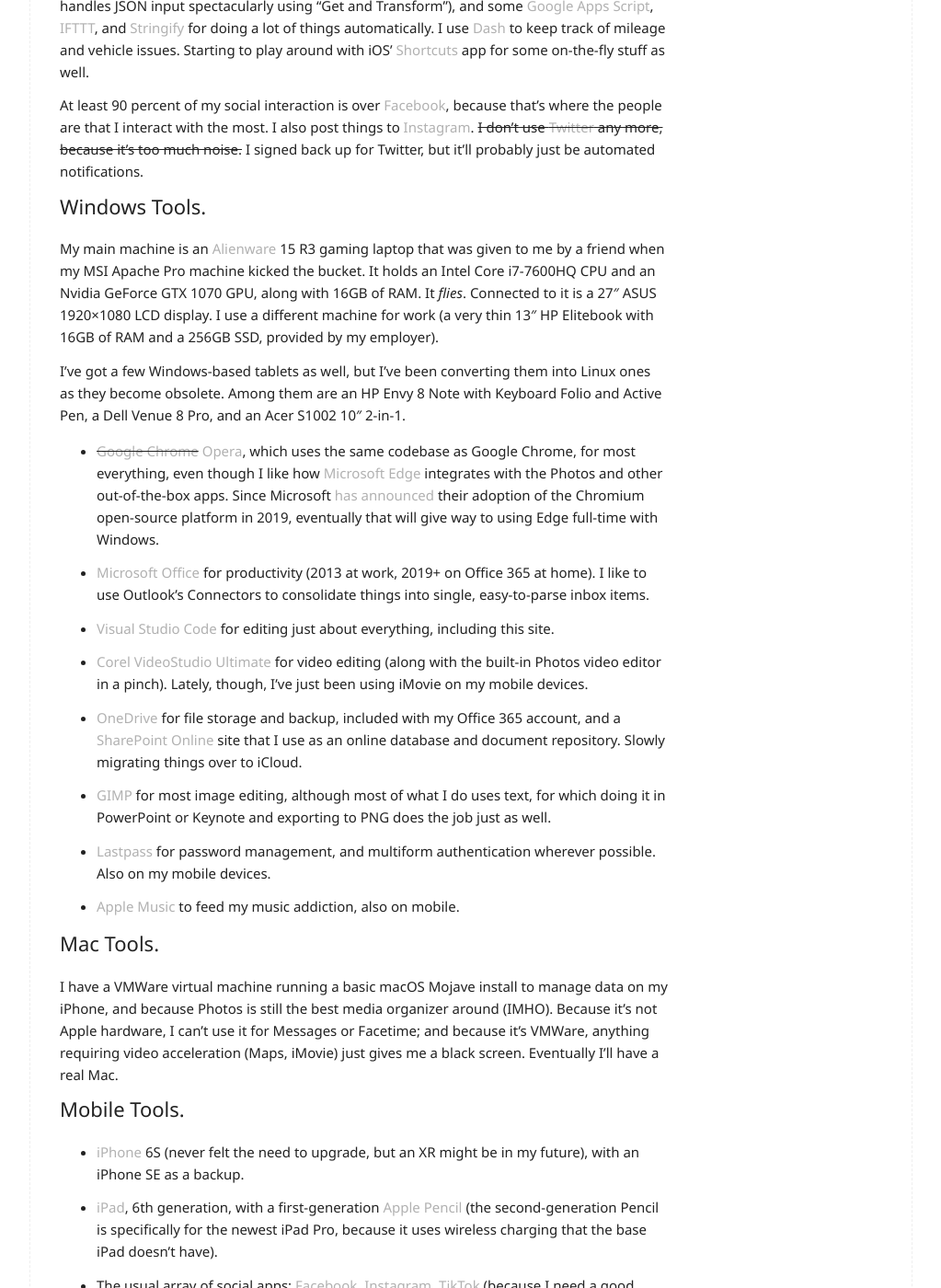
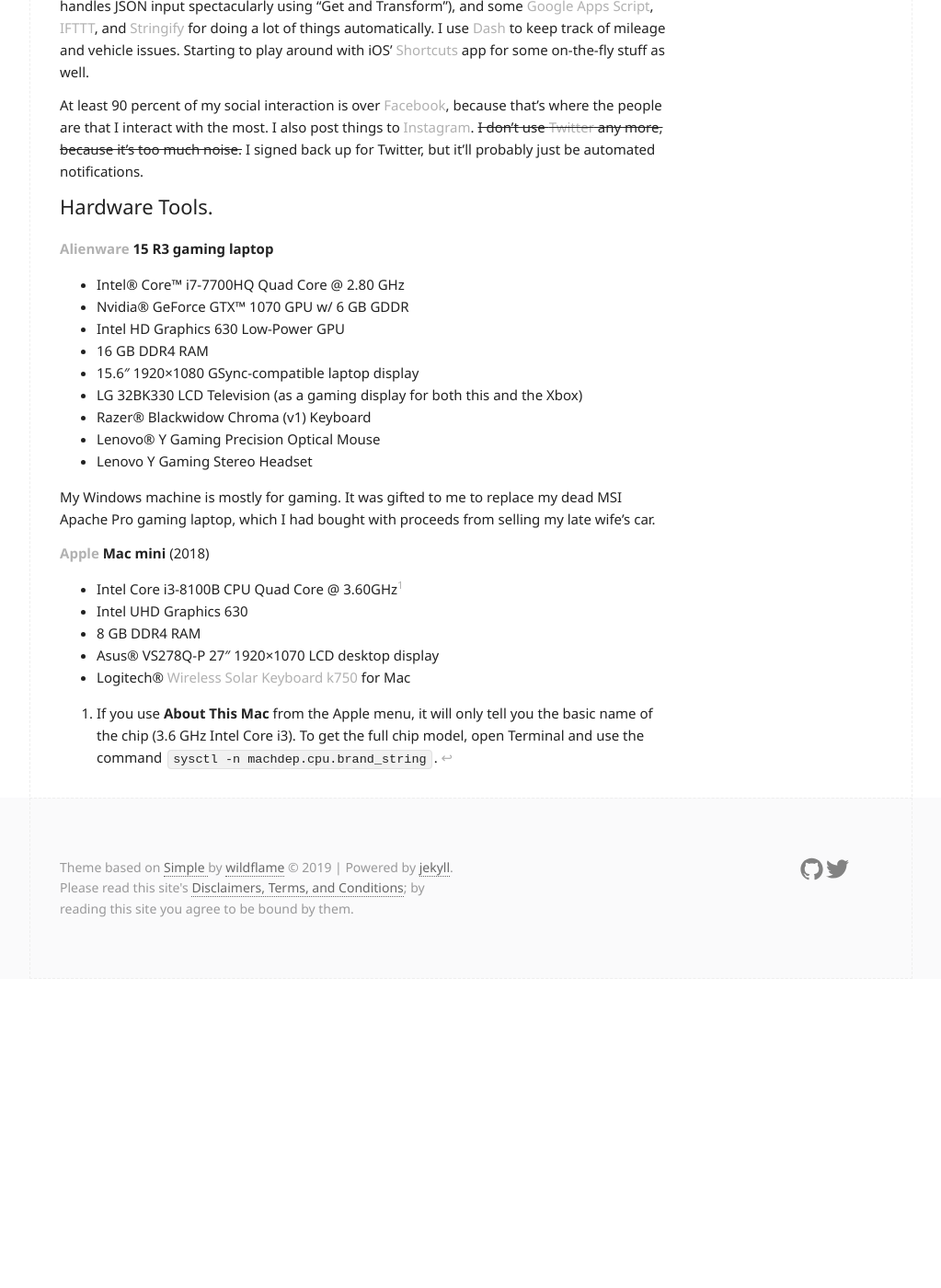
Before and after one commit to swbuehler/stevenwatsonbuehler.github.io, a Jekyll site: the page built from colophon.md, in a window 1280 px wide and 1400 px high, scrolled down 336 px. Shown: the whole window at 92% size, without its empty margins (128-1151 px from the left). Built offline with Jekyll 4.4.1, drawn with Linux system fonts in a browser that asks for light colours; after the commit the page ends 1392 px from its top, so only the background shows below that; some of the changed text lies outside the part shown.

Commit message:
Update colophon

```diff
--- a/colophon.md
+++ b/colophon.md
@@ -15,52 +15,28 @@
 
 At least 90 percent of my social interaction is over [Facebook](https://fb.me/stevenwatsonbuehler), because that's where the people are that I interact with the most. I also post things to [Instagram](https://www.instagram.com/stevenwatsonb). <del>I don't use [Twitter](https://www.twitter.com) any more, because it's too much noise.</del> I signed back up for Twitter, but it'll probably just be automated notifications.
 
-## Windows Tools.
+## Hardware Tools.
 
-My main machine is an [Alienware](https://www.alienware.com) 15 R3 gaming laptop that was given to me by a friend when my MSI Apache Pro machine kicked the bucket. It holds an Intel Core i7-7600HQ CPU and an Nvidia GeForce GTX 1070 GPU, along with 16GB of RAM. It _flies_. Connected to it is a 27&Prime; ASUS 1920&times;1080 LCD display. I use a different machine for work (a very thin 13&Prime; HP Elitebook with 16GB of RAM and a 256GB SSD, provided by my employer).
+**[Alienware](https://www.alienware.com) 15 R3 gaming laptop**
 
-I've got a few Windows-based tablets as well, but I've been converting them into Linux ones as they become obsolete. Among them are an HP Envy 8 Note with Keyboard Folio and Active Pen, a Dell Venue 8 Pro, and an Acer S1002 10&Prime; 2-in-1.
+- Intel&reg; Core&trade; i7-7700HQ Quad Core @ 2.80 GHz
+- Nvidia&reg; GeForce GTX&trade; 1070 GPU w/ 6 GB GDDR
+- Intel HD Graphics 630 Low-Power GPU
+- 16 GB DDR4 RAM
+- 15.6&Prime; 1920&times;1080 GSync-compatible laptop display
+- LG 32BK330 LCD Television (as a gaming display for both this and the Xbox)
+- Razer&reg; Blackwidow Chroma (v1) Keyboard
+- Lenovo&reg; Y Gaming Precision Optical Mouse
+- Lenovo Y Gaming Stereo Headset
 
-- <del>[Google Chrome](https://chrome.google.com)</del> [Opera](https://www.opera.com), which uses the same codebase as Google Chrome, for most everything, even though I like how [Microsoft Edge](https://www.microsoft.com/en-us/windows/microsoft-edge) integrates with the Photos and other out-of-the-box apps. Since Microsoft [has announced](https://blogs.windows.com/windowsexperience/2018/12/06/microsoft-edge-making-the-web-better-through-more-open-source-collaboration/#GmSJg4uFjBM5y8Hz.97) their adoption of the Chromium open-source platform in 2019, eventually that will give way to using Edge full-time with Windows.
+My Windows machine is mostly for gaming. It was gifted to me to replace my dead MSI Apache Pro gaming laptop, which I had bought with proceeds from selling my late wife's car.
 
-- [Microsoft Office](https://www.office.com) for productivity (2013 at work, 2019+ on Office 365 at home). I like to use Outlook's Connectors to consolidate things into single, easy-to-parse inbox items.
+**[Apple](https://www.apple.com/mac-mini) Mac mini** (2018)
 
-- [Visual Studio Code](https://code.visualstudio.com/) for editing just about everything, including this site.
+- Intel Core i3-8100B CPU Quad Core @ 3.60GHz[^1]
+- Intel UHD Graphics 630
+- 8 GB DDR4 RAM
+- Asus&reg; VS278Q-P 27&Prime; 1920&times;1070 LCD desktop display
+- Logitech&reg; [Wireless Solar Keyboard k750](http://www.logitech.com/k750) for Mac
 
-- [Corel VideoStudio Ultimate](https://www.videostudiopro.com/en/products/videostudio/?hptrack=en2bb5) for video editing (along with the built-in Photos video editor in a pinch). Lately, though, I've just been using iMovie on my mobile devices.
-
-- [OneDrive](https://onedrive.live.com) for file storage and backup, included with my Office 365 account, and a [SharePoint Online](https://products.office.com/en-us/sharepoint/collaboration?ms.officeurl=sharepoint&rtc=1) site that I use as an online database and document repository. Slowly migrating things over to iCloud.
-
-- [GIMP](https://www.gimp.org) for most image editing, although most of what I do uses text, for which doing it in PowerPoint or Keynote and exporting to PNG does the job just as well.
-
-- [Lastpass](https://www.lastpass.com) for password management, and multiform authentication wherever possible. Also on my mobile devices.
-
-- [Apple Music](https://www.apple.com/itunes/) to feed my music addiction, also on mobile.
-
-## Mac Tools.
-
-I have a VMWare virtual machine running a basic macOS Mojave install to manage data on my iPhone, and because Photos is still the best media organizer around (IMHO). Because it's not Apple hardware, I can't use it for Messages or Facetime; and because it's VMWare, anything requiring video acceleration (Maps, iMovie) just gives me a black screen. Eventually I'll have a real Mac.
-
-## Mobile Tools.
-
-- [iPhone](https://www.apple.com/iphone) 6S (never felt the need to upgrade, but an XR might be in my future), with an iPhone SE as a backup.
-
-- [iPad](https://www.apple.com/ipad), 6th generation, with a first-generation [Apple Pencil](https://www.apple.com/apple-pencil/) (the second-generation Pencil is specifically for the newest iPad Pro, because it uses wireless charging that the base iPad doesn't have).
-
-- The usual array of social apps: [Facebook](https://facebook.com), [Instagram](https://instagram.com), [TikTok](https://tiktok.com) (because I need a good laugh), and very limited use of [Twitter](https://www.twitter.com).
-
-- A Brother [DSMobile 920DW](https://www.brother-usa.com/products/ds920dw) mobile duplex scanner for going paperless; it stores scans as JPG or PDF to an SD card that I import into my iPhone or iPad with a [Lightning to SD Card Reader](https://www.apple.com/shop/product/MJYT2AM/A/lightning-to-sd-card-camera-reader), and then send the images to [Adobe Scan](https://acrobat.adobe.com/us/en/mobile/scanner-app.html) to convert to searchable PDFs. It also has a USB port for charging or for scanning directly to a PC or Mac. I also own an [HP OfficeJet Pro 8600](https://support.hp.com/us-en/product/HP-Officejet-Pro-8600-e-All-in-One-Printer-series---N911/4322914/model/4323658)[^1], but I find myself using the DSMobile far more often and I don't do a whole lot of printing. I keep it because it prints automatic duplex, which saves on paper. A set of the more expensive "XL" ink cartridges lasts me well over a year (my black one has lasted almost two).
-
-[^1]: Printer driver page.
-
-## Analog Tools.
-
-I like using disc-bound binders like the [Arc](https://www.staples.com/deals/Staples-Arc/BI1414809) system from Staples. There are also the [Circa](https://www.levenger.com/CIRCA-326.aspx) system from Levenger and [T&#x016A;L](https://www.officedepot.com/a/products/864269/TUL-Custom-Note-Taking-System-Discbound/)&trade; from Office Depot/OfficeMax&mdash;they're all compatible with each other (Levenger is the "luxury" leather brand). Along with a [portable punch](https://www.levenger.com/circa-326/circa-discs-punches-1008/circa-1-2-3-portable-punch-8704.aspx), it lets me keep just about anything dead-tree-based of any size in one place (I do like Levenger's punches best because they have a slightly better depth that lets the pages turn more freely). For example, I can put my appointment cards in my paper calendar for that week rather than having to write it down. I use [D.I.Y. Calendar](http://diyplanner.com)'s Dynamic Template tool to print up my weekly calendars for each year in a Moleskine-style two-page-weekly format (week on the left, notes on the right).
-
-And yes, I do keep a written calendar as a backup to my digital one.
-
-I have multiple hardbound notebooks&mdash;[Moleskine](https://us.moleskine.com/en/), [Leuchtturm1917](https://www.leuchtturm1917.us), [LiveScribe](http://www.livescribe.com/site/)&mdash;but ultimately everything ends up in a digital form, either scanned or snapped with my phone and made searchable. I'm also using [OneNote](https://www.onenote.com) or Apple Notes with my iPad and Apple Pencil more often.
-
-I'm a huge fan of [PaperMate's Ink Joy](http://inkjoy.papermate.com) gel pens (they won me over from Pilot G-2s), preferably in 0.5mm line width when I can find them (most retailers only have the 0.7mm variety). I also have somewhat of a fetish for fountain pens (a [Pilot MR Metropolitan](https://www.pilotpen.us/categories/fountain-pens/mr-metropolitan-fountain-pen/) currently is my go-to, as well as some [Pilot Varsity](http://pilotpen.us/brands/varsity/varsity/) disposable ones in various colors), because they force me to write _neatly_.
-
-So what do you use?
+[^1]: If you use **About This Mac** from the Apple menu, it will only tell you the basic name of the chip (3.6 GHz Intel Core i3). To get the full chip model, open Terminal and use the command `sysctl -n machdep.cpu.brand_string`.
```
Also changed, not shown: other parts of colophon.md (+1 -1 lines).
